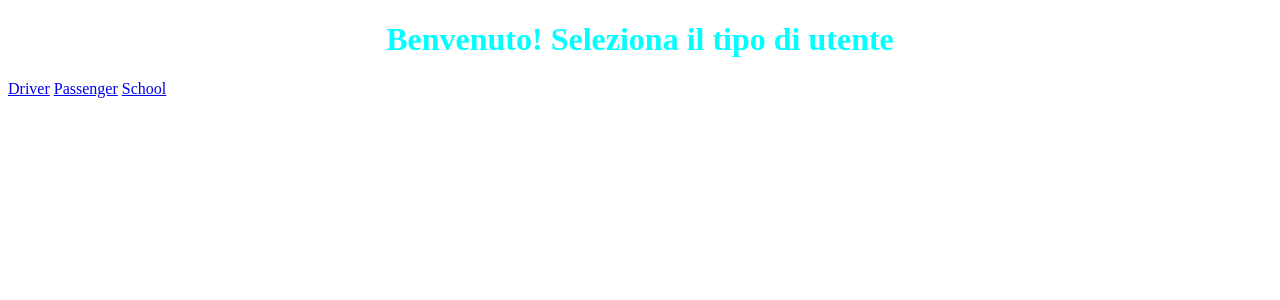
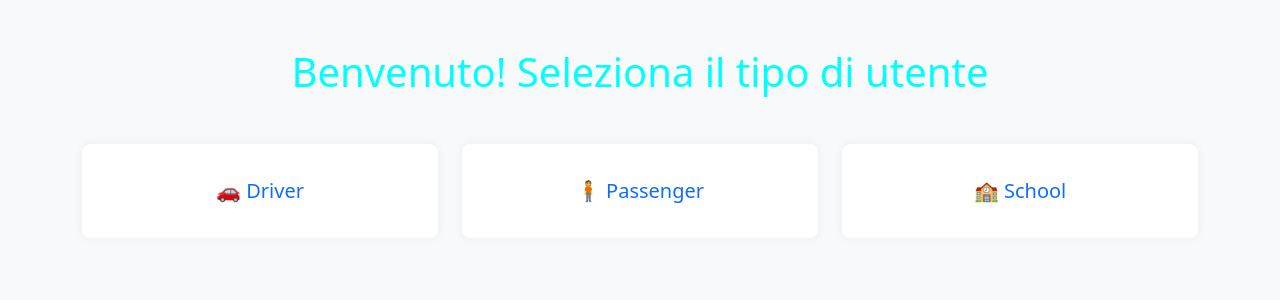
Before and after one commit to ITTPascal-2526-5L/pascal-carsharing-ghineagianniniguidazzi, a Flask app: page / in a window 1280 px wide. Shown: the top 300 px of the page. Run offline with Flask 3, Linux system fonts and the light colour scheme; parts of the project's set-up code (start-up, migrations or seed data) failed here and were passed over.

Commit message:
commit 11.11.25 Casa Guid

```diff
--- a/Come_entrare_dentro_flask.txt
+++ b/Come_entrare_dentro_flask.txt
@@ -3,4 +3,4 @@ venv\Scripts\activate
 flask run
 
 SE NON SONO INSTALLATE LE ESTENSIONI
-pip instal -r requirements.txt
+pip install -r requirements.txt
--- a/app/templates/index.html
+++ b/app/templates/index.html
@@ -2,15 +2,52 @@
 <html lang="it">
 <head>
   <meta charset="UTF-8">
+  <title>Accesso Utente</title>
+  <link href="https://cdn.jsdelivr.net/npm/bootstrap@5.3.2/dist/css/bootstrap.min.css" rel="stylesheet">
   <link rel="stylesheet" href="static/css/style.css">
-  <title>Accesso Utente</title>
+  <style>
+    body {
+      background-color: #f8f9fa;
+    }
+    .card-link {
+      text-align: center;
+      padding: 2rem;
+      border-radius: 0.5rem;
+      background-color: white;
+      box-shadow: 0 0 10px rgba(0,0,0,0.05);
+      transition: transform 0.2s ease;
+    }
+    .card-link:hover {
+      transform: scale(1.05);
+    }
+    .card-link a {
+      text-decoration: none;
+      color: #0d6efd;
+      font-size: 1.25rem;
+      font-weight: 500;
+    }
+  </style>
 </head>
 <body>
-  <h1>Benvenuto! Seleziona il tipo di utente</h1>
-
-  <a href="{{ url_for('registration.registration_driver') }}">Driver</a>
-  <a href="{{ url_for('registration.registration_passenger') }}">Passenger</a>
-  <a href="{{ url_for('registration.registration_school') }}">School</a>
-
+  <div class="container py-5">
+    <h1 class="text-center mb-5">Benvenuto! Seleziona il tipo di utente</h1>
+    <div class="row justify-content-center g-4">
+      <div class="col-md-4">
+        <div class="card-link">
+          <a href="{{ url_for('registration.registration_driver') }}">🚗 Driver</a>
+        </div>
+      </div>
+      <div class="col-md-4">
+        <div class="card-link">
+          <a href="{{ url_for('registration.registration_passenger') }}">🧍 Passenger</a>
+        </div>
+      </div>
+      <div class="col-md-4">
+        <div class="card-link">
+          <a href="{{ url_for('registration.registration_school') }}">🏫 School</a>
+        </div>
+      </div>
+    </div>
+  </div>
 </body>
 </html>
```
Also changed, not shown: app/routes/registration.py (+22 -15 lines).
